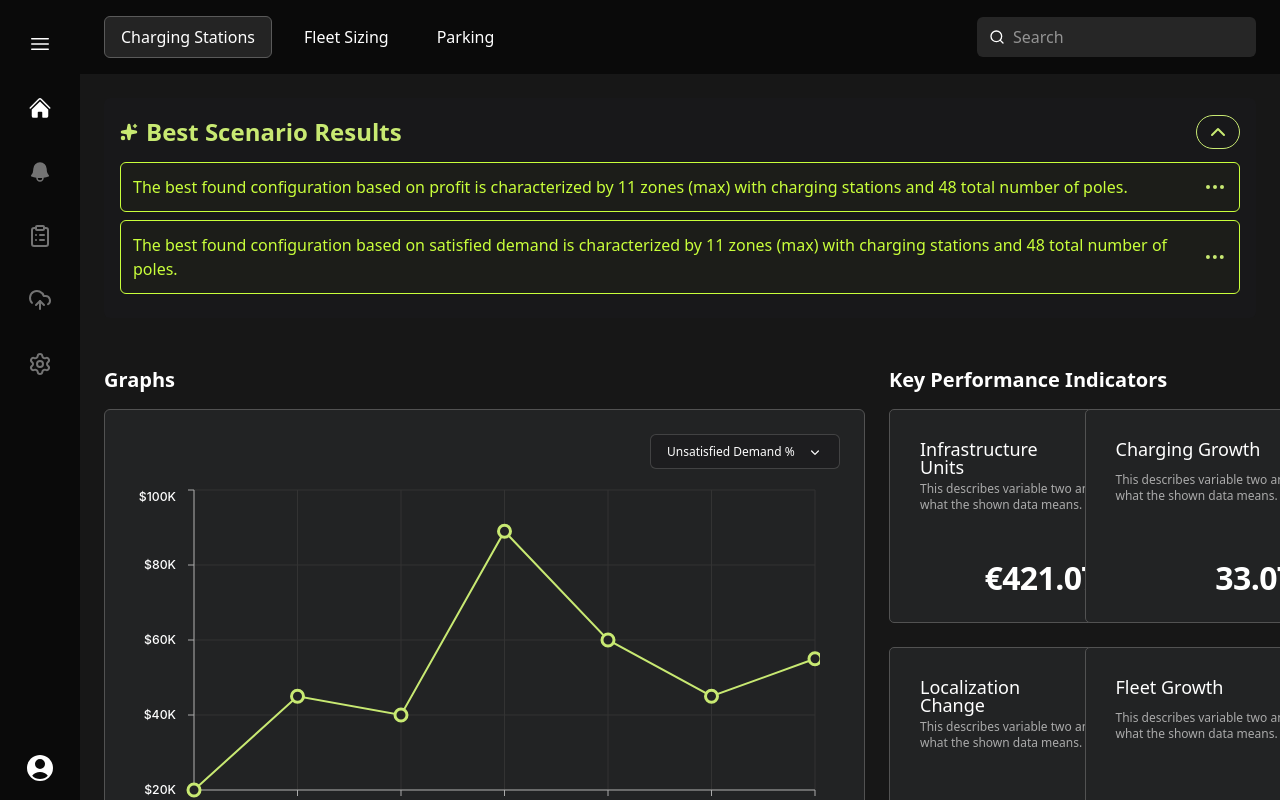
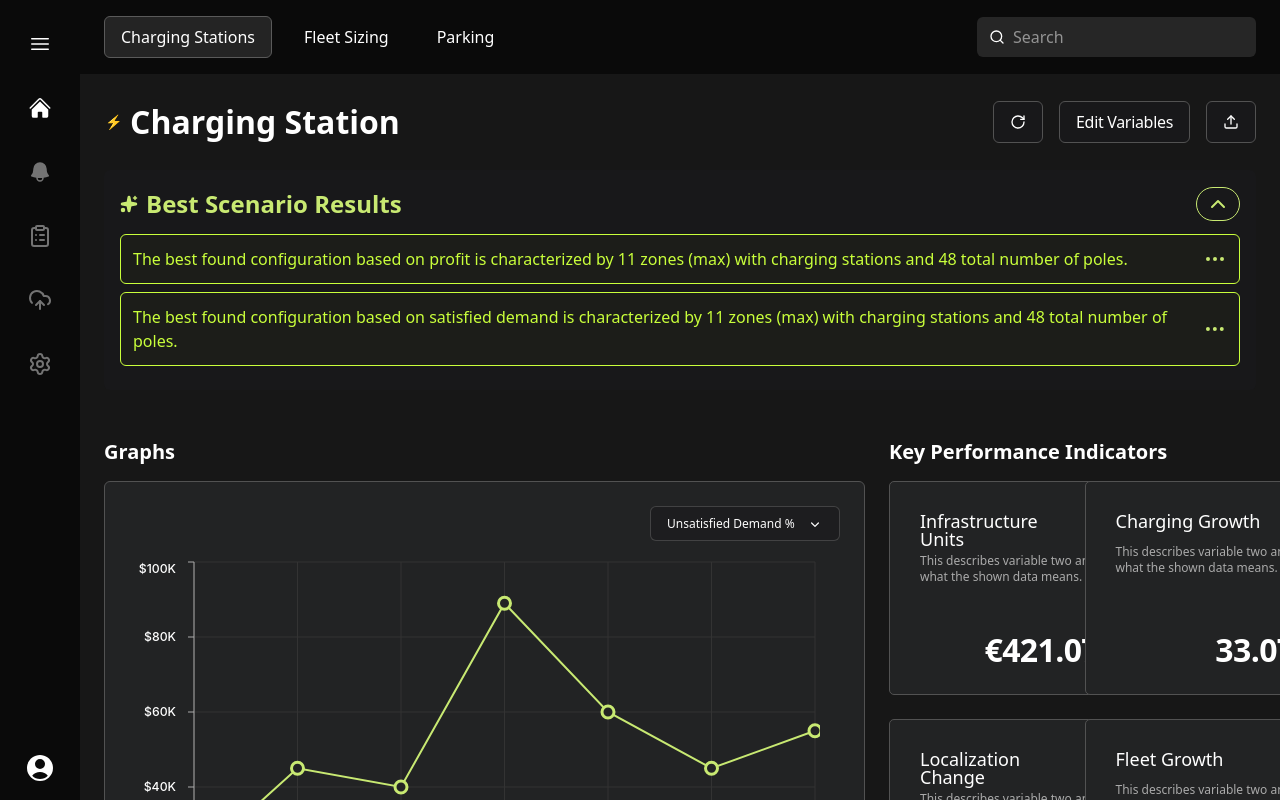
Before and after one commit to Harjap1996/answerAi_takeHome, a React (Vite) app: page / in a window 1280 px wide. Shown: the top 800 px of the page. Built offline with nearby package versions, Linux system fonts and the light colour scheme.

Commit message:
feat: added header title with icon and header action button group

```diff
--- a/src/pages/DashboardPage.tsx
+++ b/src/pages/DashboardPage.tsx
@@ -1,10 +1,28 @@
+import { useState } from "react";
 import Layout from "../components/Layout/Layout";
 import Chart from "../components/Chart/Chart";
 import BestScenarioResults from "../components/BestScenarioResults/BestScenarioResults";
 import KeyIndicatorsPanel from "../components/KeyIndicatorsPanel/KeyIndicatorsPanel";
+import SlideOver from "../components/SlideOver/SlideOver";
+import VariablesPanel from "../components/VariablesPanel/VariablesPanel";
+import HeaderActions from "../components/HeaderActions/HeaderActions";
 
-const DashboardPage = () => (
+const DashboardPage = () => {
+  const [isPanelOpen, setIsPanelOpen] = useState(false);
+
+  return (
     <Layout>
+      <div className="flex justify-between items-center mb-6">
+        <div className="flex items-center gap-2">
+          <div className="w-[18px] h-[18px] flex items-center justify-center">
+            <span className="text-black text-sm">⚡</span>
+          </div>
+          <h2 className="font-sans font-bold text-[32px] leading-[48px] text-white">
+            Charging Station
+          </h2>
+        </div>
+        <HeaderActions setIsPanelOpen={() => setIsPanelOpen(true)} />
+      </div>
       <div className="flex flex-col gap-6">
         <BestScenarioResults />
         <div className="flex gap-6 items-start">
@@ -20,7 +38,11 @@ const DashboardPage = () => (
           </div>
         </div>
       </div>
+      <SlideOver isOpen={isPanelOpen} onClose={() => setIsPanelOpen(false)}>
+        <VariablesPanel onClose={() => setIsPanelOpen(false)} />
+      </SlideOver>
     </Layout>
   );
+};
 
 export default DashboardPage;
```
Lines whose indentation alone changed are shown as unchanged.
